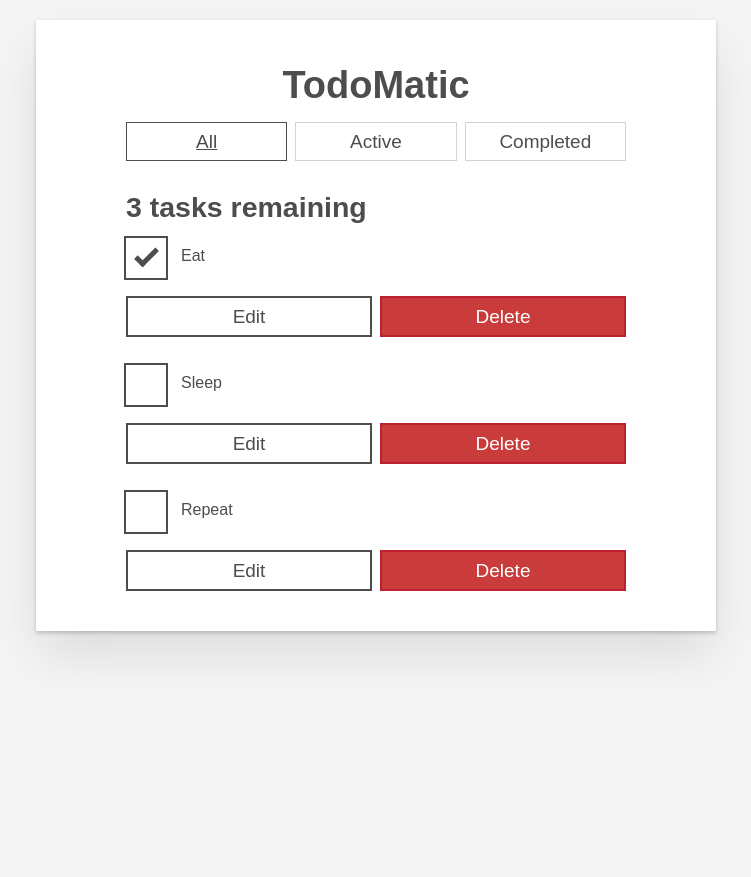
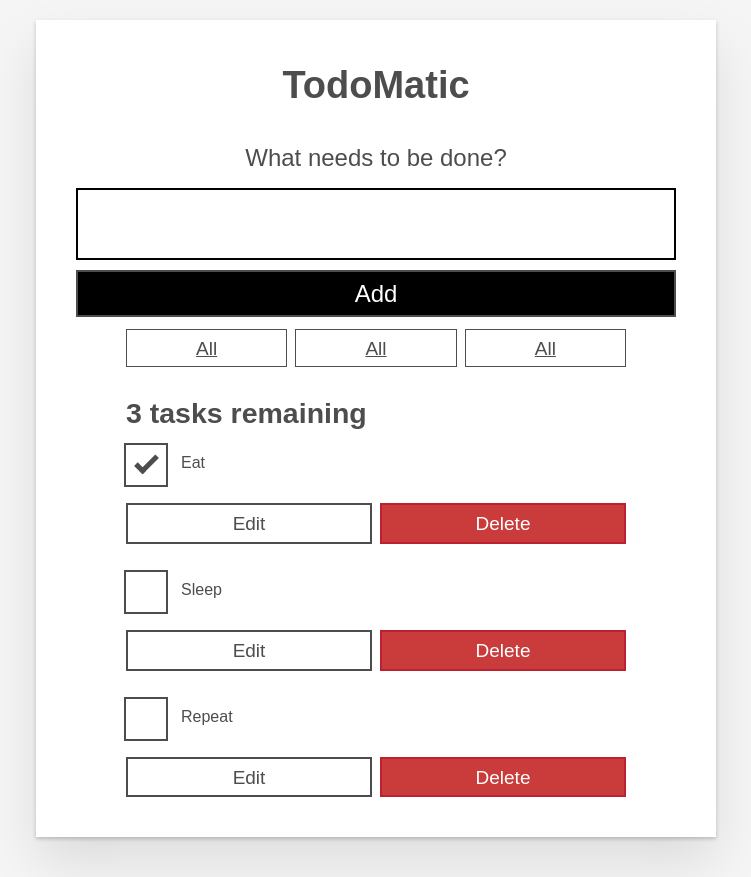
Before and after one commit to NicolaiHygino/moz-todo-app, a React (Create React App) app: page / in a window 1280 px wide. Shown: the whole page, without its empty margins (264-1015 px from the left). Before the commit the page ends 800 px from the top, so only its background shows below. Built offline with nearby package versions, Linux system fonts and the light colour scheme.

Commit message:
Componentizing FilterButton and importing it and Form to App.js

```diff
--- a/src/App.js
+++ b/src/App.js
@@ -1,11 +1,15 @@
+import React from "react";
+import Form from "./components/Form";
+import FilterButton from "./components/FilterButton";
 import Todo from "./components/Todo";
+
 
 function App(props) {
   const taskList = props.tasks.map(task => (
       <Todo
+        id={task.id}
         name={task.name}
         completed={task.completed}
-        id={task.id}
         key={task.id}
       />
     ));
@@ -13,22 +17,11 @@
   return (
     <div className="todoapp stack-large">
       <h1>TodoMatic</h1>
+      <Form />
       <div className="filters btn-group stack-exception">
-        <button type="button" className="btn toggle-btn" aria-pressed="true">
-          <span className="visually-hidden">Show </span>
-          <span>all</span>
-          <span className="visually-hidden"> tasks</span>
-        </button>
-        <button type="button" className="btn toggle-btn" aria-pressed="false">
-          <span className="visually-hidden">Show </span>
-          <span>Active</span>
-          <span className="visually-hidden"> tasks</span>
-        </button>
-        <button type="button" className="btn toggle-btn" aria-pressed="false">
-          <span className="visually-hidden">Show </span>
-          <span>Completed</span>
-          <span className="visually-hidden"> tasks</span>
-        </button>
+        <FilterButton />
+        <FilterButton />
+        <FilterButton />
       </div>
       <h2 id="list-heading">
         3 tasks remaining
--- /dev/null
+++ b/src/components/FilterButton.js
@@ -0,0 +1,12 @@
+import React from "react";
+
+function FilterButton(props) {
+  return (
+    <button type="button" className="btn toggle-btn" aria-pressed="true">
+      <span className="visually-hidden">Show </span>
+      <span>all</span>
+      <span className="visually-hidden"> tasks</span>
+    </button>
+  );
+}
+export default FilterButton;
```
